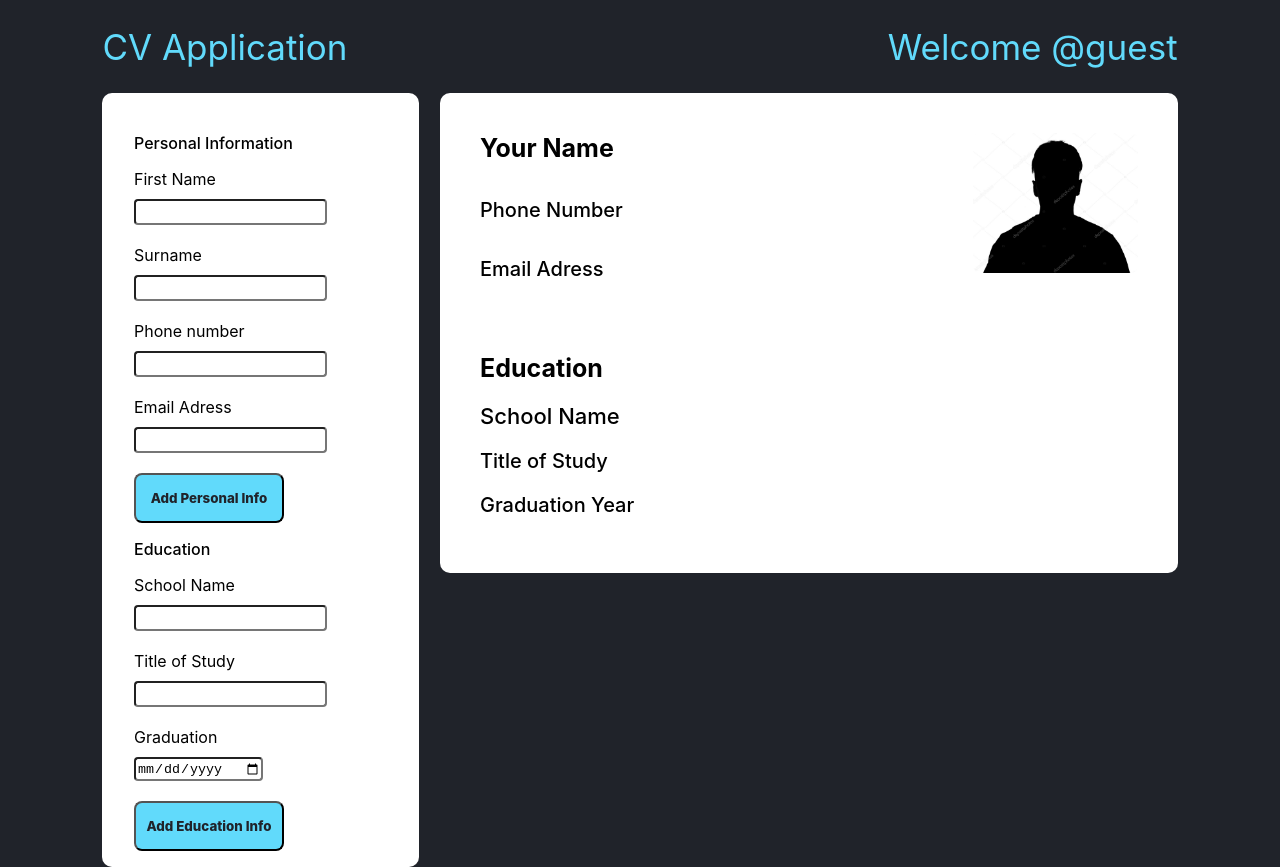
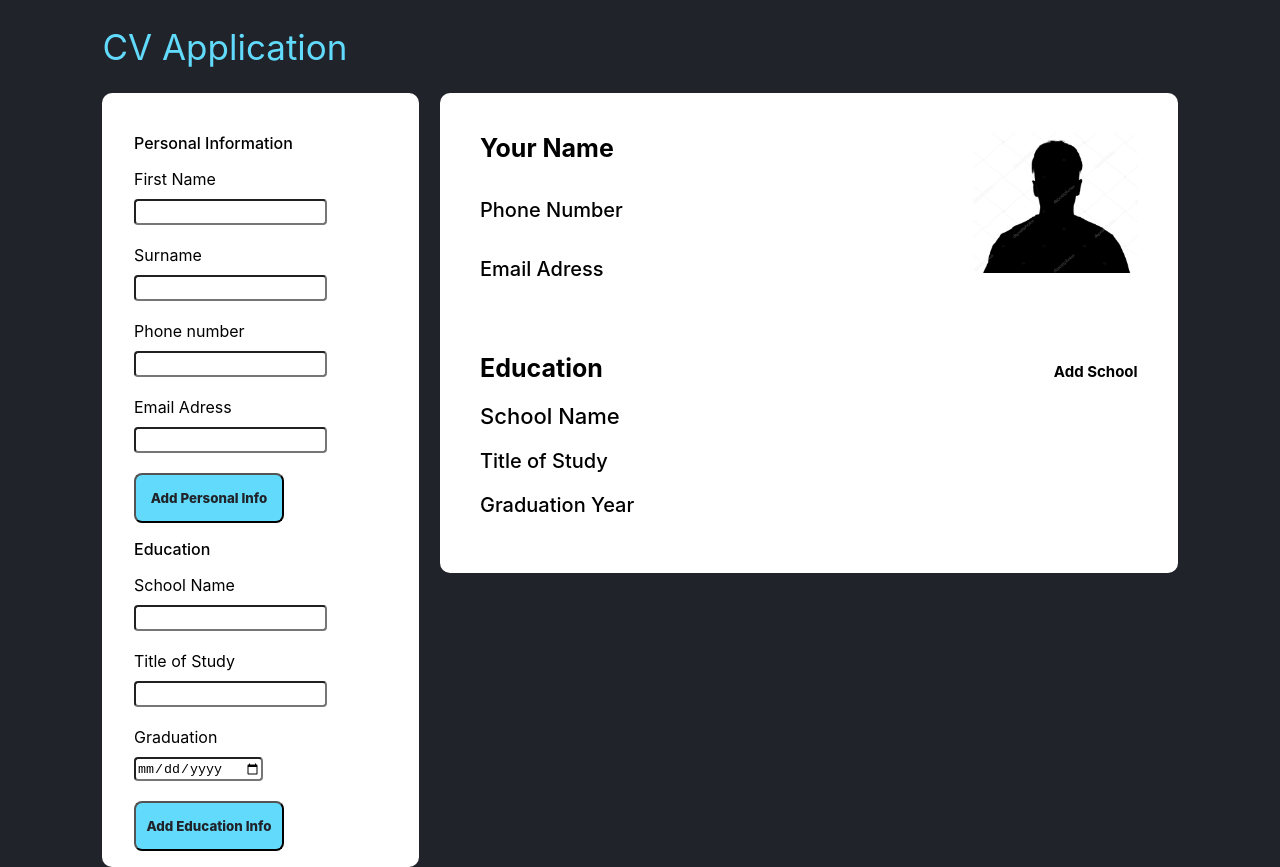
Before and after one commit to tremblay717/CV-Application, a React (Create React App) app in the folder cv-project/: page / in a window 1280 px wide. Built offline with nearby package versions, Linux system fonts and the light colour scheme.

Commit message:
adding librairies

```diff
--- a/cv-project/src/App.js
+++ b/cv-project/src/App.js
@@ -1,6 +1,7 @@
 import React from "react"
 import { useState } from 'react';
 import { HeadBar } from "./components/Headbar"
+import addSchool from "./components/addSchool"
 import persona from './components/Persona.jpg'
 
 
@@ -114,7 +115,10 @@ export function App () {
                 <img src={persona} alt='persona' style={{width:'25%',borderRadius:'8px'}}></img>
             </div>
             <div className="education">
-                  <span style={{fontWeight:'700', fontSize:'25px'}}>Education</span>
+                  <div style={{display:'flex', alignItems:'baseline', justifyContent:'space-between'}}>
+                    <span style={{fontWeight:'700', fontSize:'25px'}}>Education</span>
+                    <span style={{fontWeight:'700', fontSize:'15px'}} onClick={addSchool}>Add School</span>
+                  </div>
                   <span style={{fontWeight:'550', fontSize:'22px'}}>{schoolName}</span>
                   <span style={{fontWeight:'500', fontSize:'20px'}}>{studyTitle}</span>
                   <span style={{fontWeight:'500', fontSize:'20px'}}>{graduationDate}</span>
--- a/cv-project/src/components/Headbar.js
+++ b/cv-project/src/components/Headbar.js
@@ -6,7 +6,6 @@ export class HeadBar extends React.Component {
         return (
             <div className='headBar'>
                 <span className='headBarSpan'>CV Application</span>
-                <span className='headBarSpan' id='headBarSpan'>Welcome @guest</span>
             </div>
 
         )
--- /dev/null
+++ b/cv-project/src/components/addSchool.js
@@ -0,0 +1,5 @@
+export default function addSchool () {
+
+
+
+}
```
